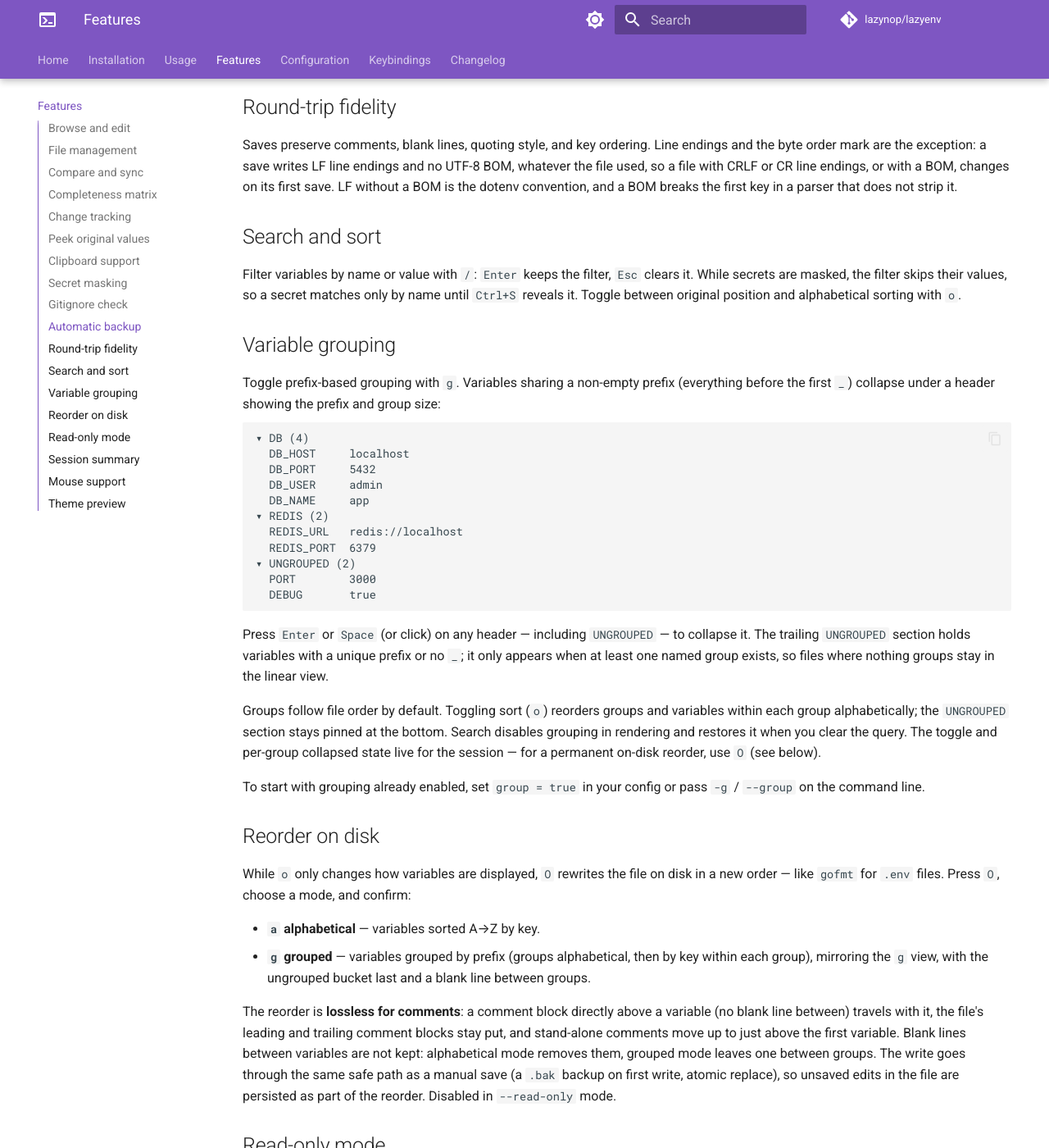
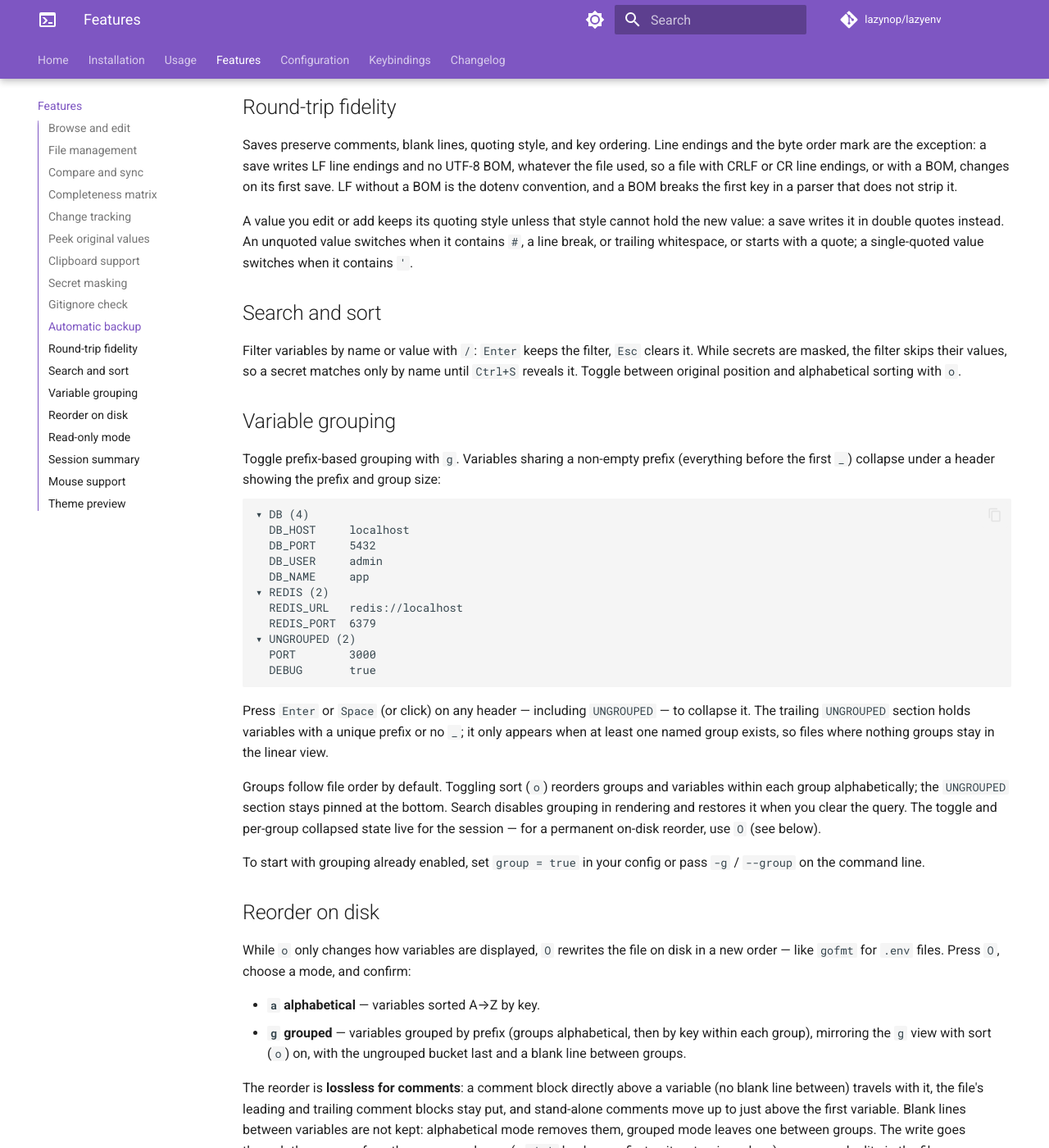
Before and after one commit to lazynop/lazyenv, an MkDocs documentation site: the page built from docs/features.md, in a window 1280 px wide and 1400 px high, scrolled down 2671 px. Shown: the whole window at 82% size. Built offline with MkDocs 1.6.1 and Material for MkDocs 9.7.7, drawn with Linux system fonts in a browser that asks for light colours; comment, search, counter and statistics services are not loaded; some of the changed text lies outside the part shown.

Commit message:
docs(features): describe absolute summary paths, the double-quote upgrade on save and the grouped reorder's sort

````diff
--- a/docs/features.md
+++ b/docs/features.md
@@ -80,6 +80,8 @@ Before lazyenv first writes a file in a session, it copies it to a `.bak` file n
 
 Saves preserve comments, blank lines, quoting style, and key ordering. Line endings and the byte order mark are the exception: a save writes LF line endings and no UTF-8 BOM, whatever the file used, so a file with CRLF or CR line endings, or with a BOM, changes on its first save. LF without a BOM is the dotenv convention, and a BOM breaks the first key in a parser that does not strip it.
 
+A value you edit or add keeps its quoting style unless that style cannot hold the new value: a save writes it in double quotes instead. An unquoted value switches when it contains ` #`, a line break, or trailing whitespace, or starts with a quote; a single-quoted value switches when it contains `'`.
+
 ## Search and sort
 
 Filter variables by name or value with `/`: `Enter` keeps the filter, `Esc` clears it. While secrets are masked, the filter skips their values, so a secret matches only by name until `Ctrl+S` reveals it. Toggle between original position and alphabetical sorting with `o`.
@@ -113,7 +115,7 @@ To start with grouping already enabled, set `group = true` in your config or pas
 While `o` only changes how variables are displayed, `O` rewrites the file on disk in a new order — like `gofmt` for `.env` files. Press `O`, choose a mode, and confirm:
 
 - **`a` alphabetical** — variables sorted A→Z by key.
-- **`g` grouped** — variables grouped by prefix (groups alphabetical, then by key within each group), mirroring the `g` view, with the ungrouped bucket last and a blank line between groups.
+- **`g` grouped** — variables grouped by prefix (groups alphabetical, then by key within each group), mirroring the `g` view with sort (`o`) on, with the ungrouped bucket last and a blank line between groups.
 
 The reorder is **lossless for comments**: a comment block directly above a variable (no blank line between) travels with it, the file's leading and trailing comment blocks stay put, and stand-alone comments move up to just above the first variable. Blank lines between variables are not kept: alphabetical mode removes them, grouped mode leaves one between groups. The write goes through the same safe path as a manual save (a `.bak` backup on first write, atomic replace), so unsaved edits in the file are persisted as part of the reorder. Disabled in `--read-only` mode.
 
@@ -140,7 +142,7 @@ Session summary:
   .env.schema — from template .env.production (8 variables)
 ```
 
-Paths include the directory you passed: with `lazyenv ./services`, a line reads `services/.env — …`. A file renamed several times shows a single rename from its original name, renaming a file back to its original name drops the rename, and a file created and then deleted in the same session is not listed. A duplicate counts from the source's contents on disk, so edits to the source not yet saved are not part of it.
+Paths are relative to the current directory when you run `lazyenv` without a directory. When you pass one, even `.`, paths are absolute: with `lazyenv ./services`, a line reads `/home/you/project/services/.env — …`. A file renamed several times shows a single rename from its original name, renaming a file back to its original name drops the rename, and a file created and then deleted in the same session is not listed. A duplicate counts from the source's contents on disk, so edits to the source not yet saved are not part of it.
 
 Silent when nothing changed. Disable via `session-summary = false` in config or the `--no-session-summary` flag. `--read-only` disables it implicitly.
 
````
